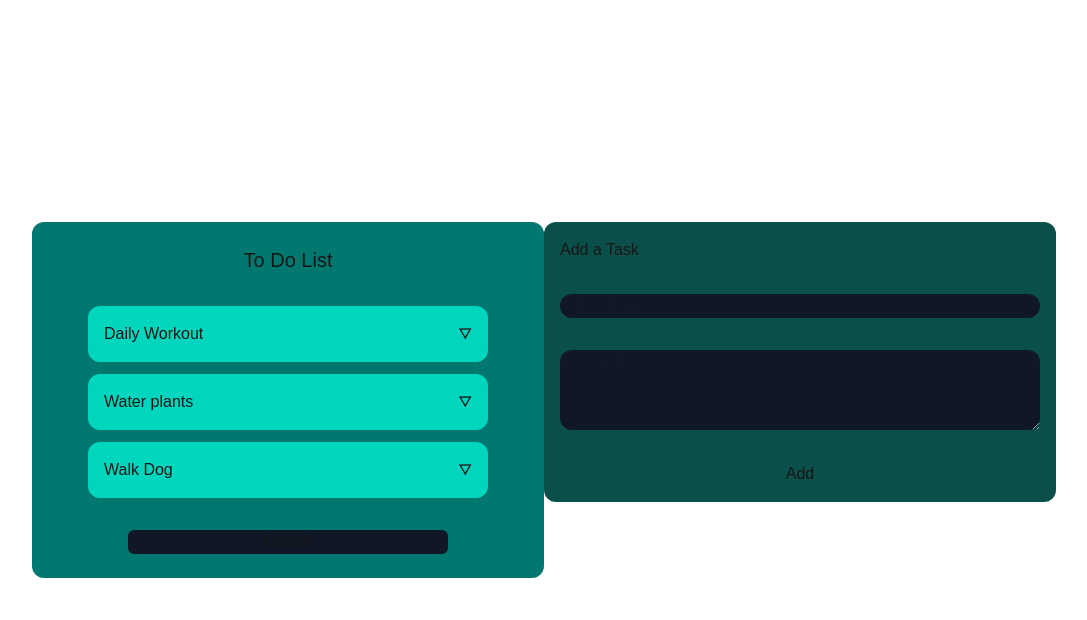
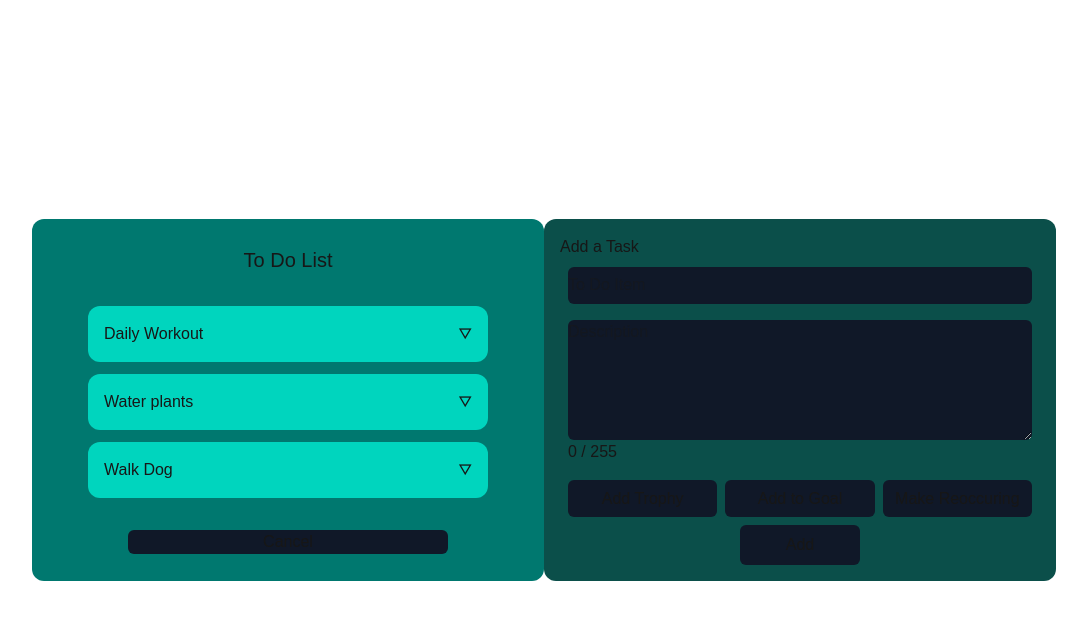
Before and after one commit to straysailor/streak-builder, a Next.js app: page / in a window 1280 px wide. Both pictures are taken after a click on the button "Add Item". Shown: the top 620 px of the page, without its empty margins (96-1183 px from the left). Built offline with nearby package versions, Linux system fonts and the light colour scheme.

Commit message:
Added Additional Task Options

```diff
--- a/src/app/_components/ItemEditor.tsx
+++ b/src/app/_components/ItemEditor.tsx
@@ -11,13 +11,24 @@ export default function ItemEditor({name, description, updateList}:ItemEditorPro
     let [taskName, setName] = useState<string>(name);
     let [taskDesc, setTaskDesc] = useState<string>(description)
     return (
-        <div className="grid grid-rows-5 gap-y-8 w-lg bg-teal-900 p-4 rounded-xl">
+        <div className="flex flex-col w-lg bg-teal-900 p-4 rounded-xl">
             <h1>{name === "" ? "Add" : "Edit"} a Task</h1>
-            <input type="text" required={true} value={taskName} contentEditable="true" placeholder="To Do Item" className="bg-gray-900 rounded-xl"
-             onChange={(e)=>{setName(e.target.value)}}></input>
-            <textarea placeholder="Description" value={taskDesc} contentEditable="true" className="field-sizing-fixed bg-gray-900 rounded-xl row-span-2"
-            onChange={(e)=>{(taskDesc.length < 255 ? setTaskDesc(e.target.value) : e.target.value.length < 255 ? setTaskDesc(e.target.value):setTaskDesc(taskDesc))}}></textarea>
-            <button onClick={()=>{updateList(taskName, taskDesc)}}>{name === "" ? "Add" : "Update"}</button>
+            <div className="grid grid-rows-5 gap-y-4 m-2">
+                <input type="text" required={true} value={taskName} contentEditable="true" placeholder="To Do Item" className="bg-gray-900 rounded-md"
+                onChange={(e)=>{setName(e.target.value)}}></input>
+                <div className="flex flex-col row-span-3">
+                    <textarea placeholder="Description" value={taskDesc} contentEditable="true" className="field-sizing-fixed max-h-50 min-h-30 bg-gray-900 rounded-md"
+                    onChange={(e)=>{(taskDesc.length < 255 ? setTaskDesc(e.target.value) : e.target.value.length < 255 ? setTaskDesc(e.target.value):setTaskDesc(taskDesc))}}></textarea>
+                    <span>{taskDesc.length} / 255</span>
+                </div>
+                <div className="grid grid-cols-3 gap-x-2">
+                    <button  className="bg-gray-900 rounded-md">Add Trophy</button>
+                    <button  className="bg-gray-900 rounded-md">Add to Goal</button>
+                    <button  className="bg-gray-900 rounded-md">Make Reoccuring</button>
+                </div>
+            </div>
+            <button className="bg-gray-900 p-2 rounded-md w-1/4 place-self-center"
+            onClick={()=>{updateList(taskName, taskDesc)}}>{name === "" ? "Add" : "Update"}</button>
         </div>
     );
 }
```
